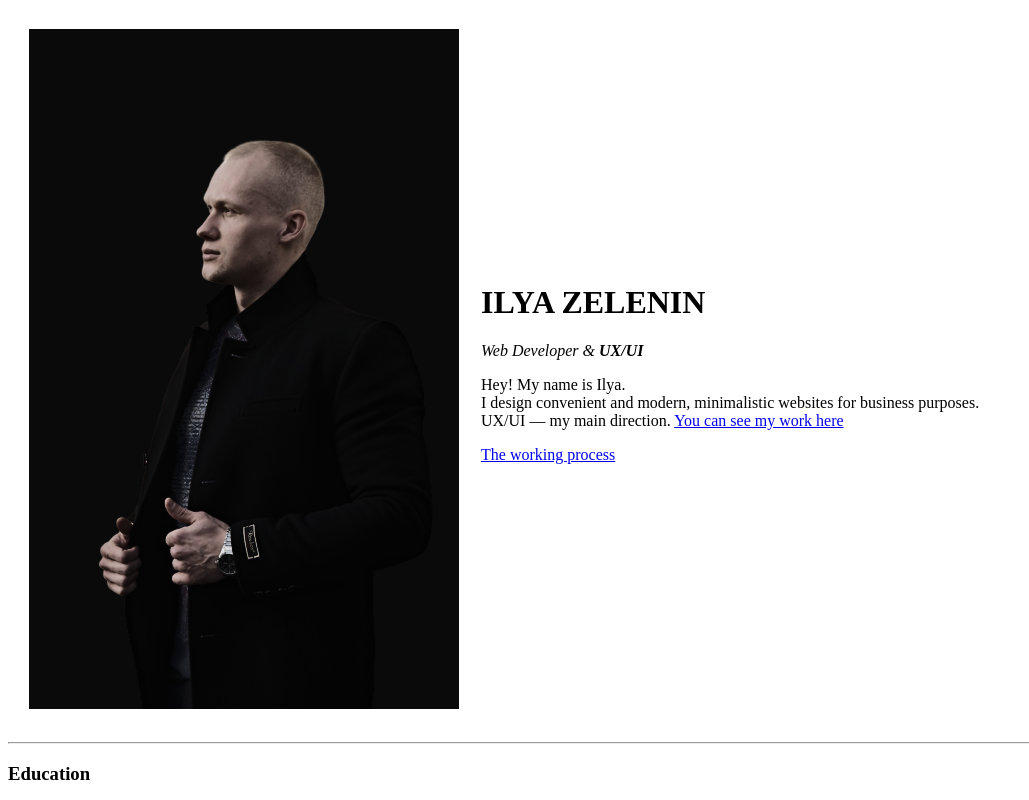
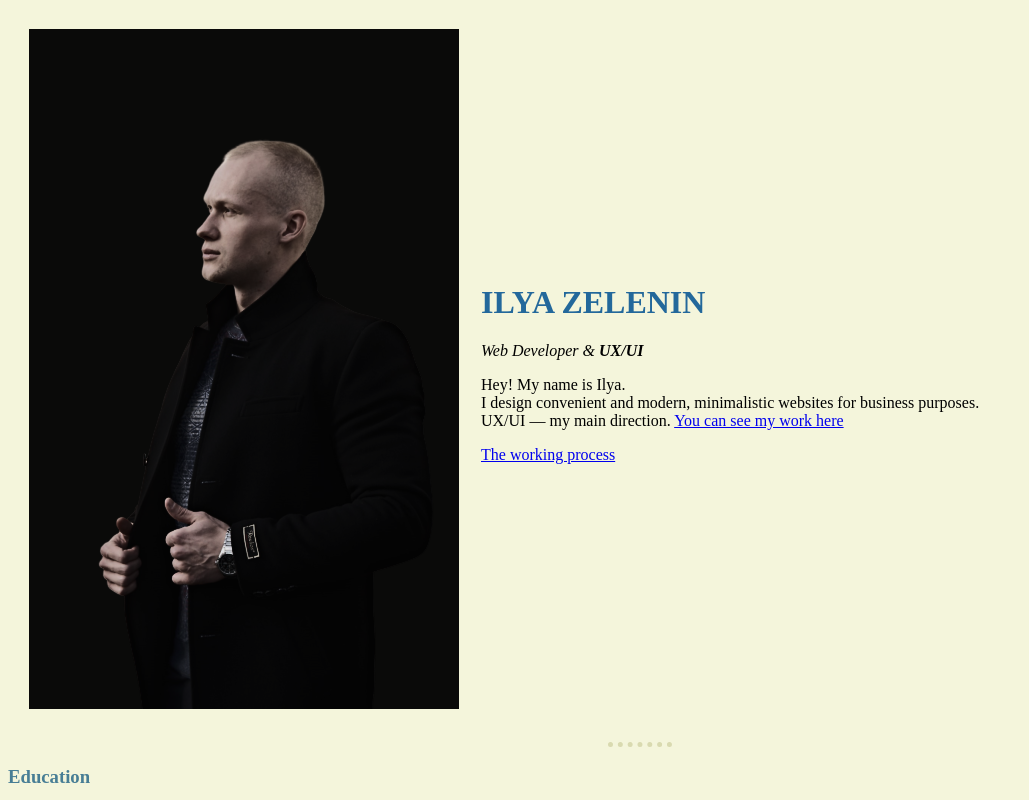
Before and after one commit to UXZEEL/cv, a plain HTML site: page index.html in a window 1280 px wide. Shown: the top 800 px of the page, without its empty margins (0-1029 px from the left). Drawn offline with Linux system fonts and the light colour scheme.

Commit message:
Add files via upload

```diff
--- /dev/null
+++ b/css/styles.css
@@ -0,0 +1,20 @@
+body {
+  background-color: #f4f5db;
+}
+
+h1 {
+  color: #23689b;
+}
+
+h3 {
+  color: #487e95;
+}
+
+
+hr {
+  border-style: none;
+  border-top-style: dotted;
+  border-color: #d9dab0;
+  border-width: 5px;
+  width: 5%
+}
--- a/index.html
+++ b/index.html
@@ -4,6 +4,8 @@
 <head>
   <meta charset="utf-8">
   <title>Ilya's Personal Site</title>
+  <link rel="stylesheet" href="css/styles.css">
+
 </head>
 
 <body>
```
Also changed, not shown: Process.html (+1 -0 lines), contact.html (+1 -0 lines).
